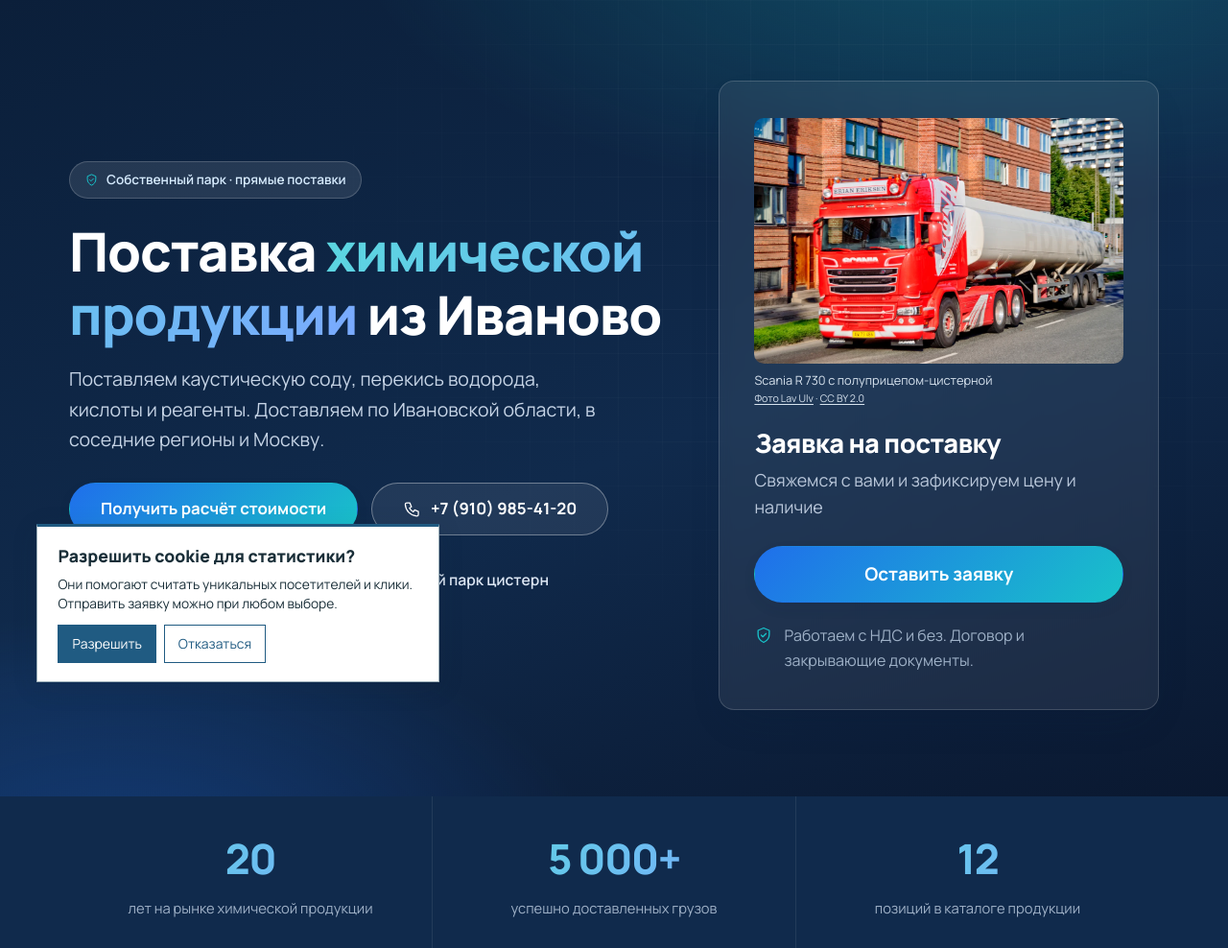
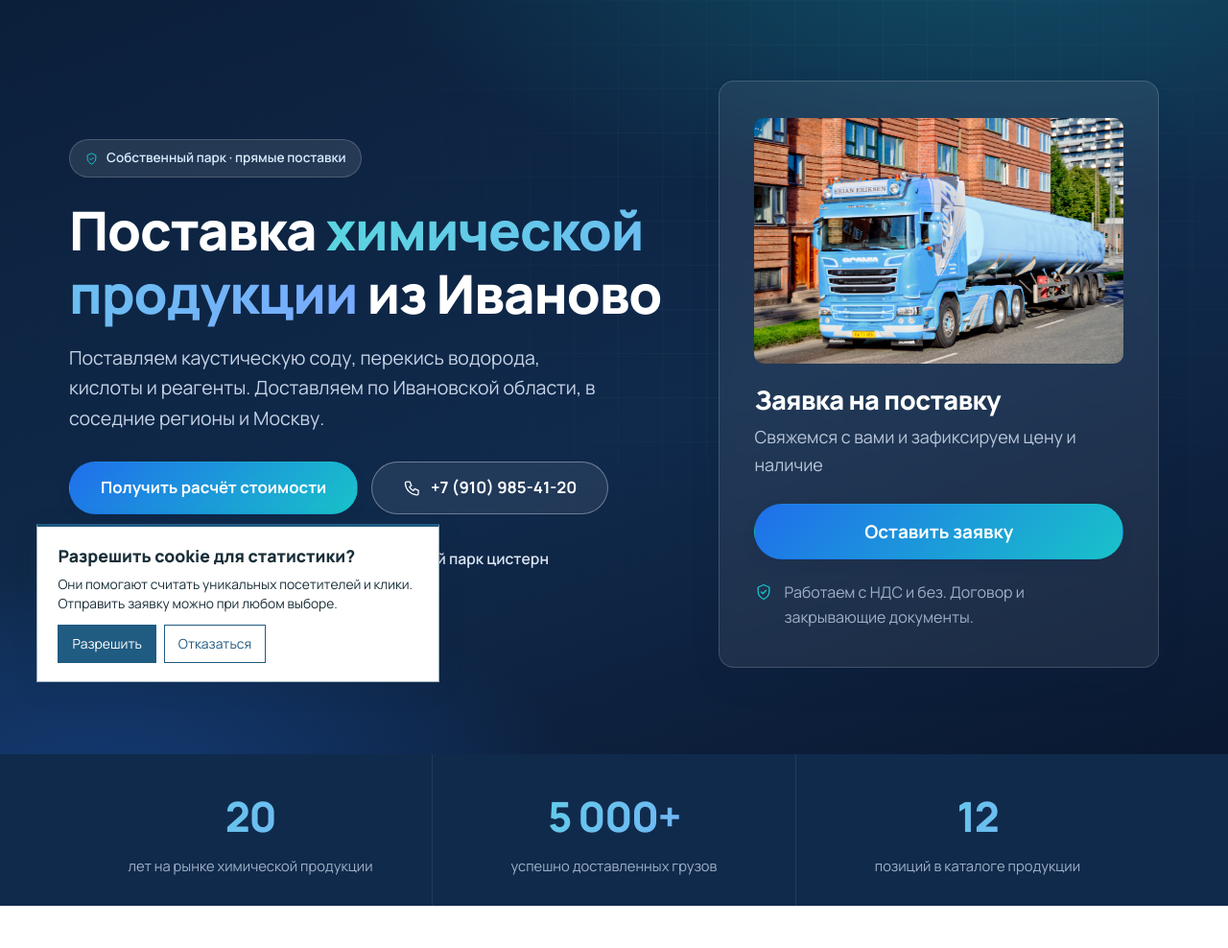
Before and after one commit to Dmitriy7140/techsnab, a Django app: page / in a window 1280 px wide. Shown: the part 73-1061 px from the top of the page at 96% size. Run offline with Django 5.2, Linux system fonts and the light colour scheme.

Commit message:
Recolour the Scania tractor and tanker in sky blue

```diff
--- a/landing/static/landing/css/style.css
+++ b/landing/static/landing/css/style.css
@@ -128,9 +128,6 @@ h2 { font-size: clamp(1.7rem, 3.2vw, 2.6rem); }
 .hero__form h3 { color: #fff; font-size: 1.7rem; margin-bottom: 8px; }
 .truck-photo { margin: 0 0 22px; }
 .truck-photo img { display: block; width: 100%; height: auto; border-radius: var(--radius-sm); }
-.truck-photo figcaption { margin-top: 7px; font-size: .8rem; color: #d7e3ee; }
-.truck-photo small { display: block; }
-.truck-photo a { text-decoration: underline; text-underline-offset: .16em; }
 .hero__form > p { color: #b9c7da; font-size: 1.12rem; margin-bottom: 26px; }
 .hero__form .btn { font-size: 1.18rem; padding: 19px 30px; }
 .hero__form-note { display: flex; gap: 11px; align-items: flex-start; margin-top: 22px; font-size: 1rem; color: #9fb1c7; }
@@ -235,6 +232,10 @@ h2 { font-size: clamp(1.7rem, 3.2vw, 2.6rem); }
 .footer { background: var(--navy); color: #c2d0e3; padding: 60px 0 24px; }
 .footer__inner { display: grid; grid-template-columns: 2fr 1fr 1fr; gap: 40px; padding-bottom: 36px; border-bottom: 1px solid rgba(255,255,255,.1); }
 .footer__brand p { margin-top: 16px; max-width: 420px; font-size: .96rem; color: #9fb1c7; }
+.photo-credit { margin-top: 12px; color: #b9c9da; font-size: .82rem; }
+.photo-credit summary { width: fit-content; cursor: pointer; }
+.photo-credit p { margin-top: 5px; font-size: inherit; overflow-wrap: anywhere; }
+.photo-credit a { text-decoration: underline; text-underline-offset: .16em; }
 .footer__col h4 { color: #fff; font-size: 1.02rem; margin-bottom: 16px; }
 .footer__col a, .footer__col span { display: block; color: #9fb1c7; margin-bottom: 10px; font-size: .96rem; }
 .footer__col a:hover { color: var(--cyan); }
--- a/landing/templates/landing/index.html
+++ b/landing/templates/landing/index.html
@@ -221,6 +221,10 @@
                 <span class="logo__text">{{ site.company }}</span>
             </a>
             <p>{{ site.tagline }} из Иваново. Собственный парк, договор и сопроводительные документы.</p>
+            <details class="photo-credit">
+                <summary>Об изображении</summary>
+                <p>Lav Ulv · <cite><a href="https://commons.wikimedia.org/?curid=78303301">AW73486 (17.09.21, Marselis Boulevard, Stadion Allé)DSC_7372_Balancer</a></cite> · <a href="https://creativecommons.org/licenses/by/2.0/" rel="license">CC BY 2.0</a>. Цвет кабины и цистерны изменён.</p>
+            </details>
         </div>
         <div class="footer__col">
             <h4>Разделы</h4>
--- a/landing/templates/landing/truck.html
+++ b/landing/templates/landing/truck.html
@@ -1,8 +1,4 @@
 {% load static %}
 <figure class="truck-photo">
-    <img src="{% static 'landing/img/scania-r730.webp' %}" width="1200" height="799" alt="Красный тягач Scania R 730 с полуприцепом-цистерной HOYER" fetchpriority="high">
-    <figcaption>
-        <span>Scania R 730 с полуприцепом-цистерной</span>
-        <small><a href="https://commons.wikimedia.org/?curid=78303301">Фото Lav Ulv</a> · <a href="https://creativecommons.org/licenses/by/2.0/" rel="license">CC BY 2.0</a></small>
-    </figcaption>
+    <img src="{% static 'landing/img/scania-r730.webp' %}" width="1200" height="799" alt="Голубая Scania R 730 с полуприцепом-цистерной HOYER" fetchpriority="high">
 </figure>
```
Also changed, not shown: landing/static/landing/img/scania-r730.webp.
